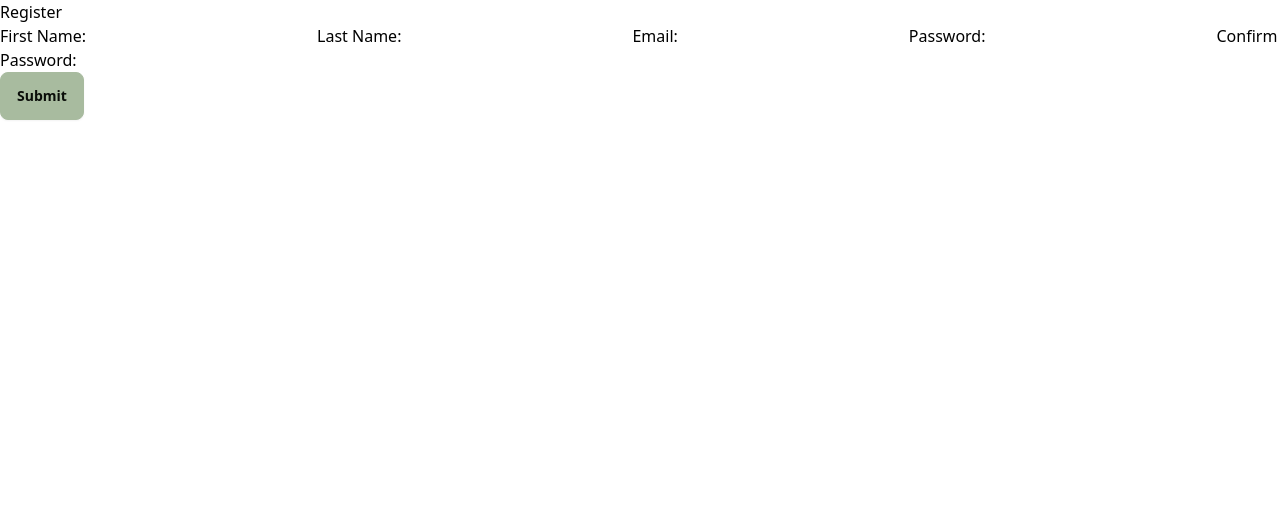
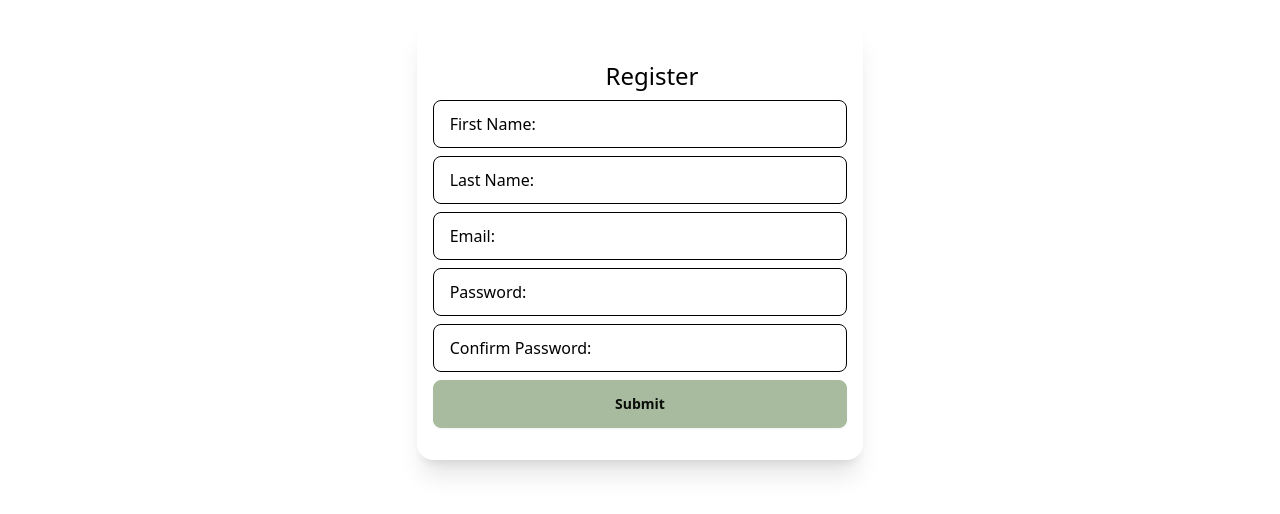
Before and after one commit to cmccaulee/hatch_and_hackle, a React (Vite) app in the folder client/: page /register in a window 1280 px wide. Shown: the top 514 px of the page. Built offline with nearby package versions, Linux system fonts and the light colour scheme; no server answers; a web font is replaced by a local one.

Commit message:
fully functional
App completely functional

```diff
--- a/client/src/components/Forms/LoginForm.jsx
+++ b/client/src/components/Forms/LoginForm.jsx
@@ -6,7 +6,7 @@ import { LoggedInUserContext } from "../../context/LoggedInUserContext";
 const LoginForm = () => {
     const navigate = useNavigate();
     const { setUser, setIsLoggedIn } = useContext(LoggedInUserContext);
-
+    const [errors, setErrors] = useState({});
     const [user, setUserState] = useState({ email: "", password: "" });
 
     const changeHandler = (e) => {
@@ -20,20 +20,25 @@ const LoginForm = () => {
             .then((response) => {
                 setIsLoggedIn(true);
                 setUser(response.data);
+                navigate("/");
             })
             .catch((error) => {
                 console.log(error);
-            })
-            .finally(() => {
-                navigate("/");
+                setErrors(error.response.data);
             });
     };
 
     return (
-        <form onSubmit={submitHandler}>
-            <h2>Login</h2>
-            <div>
-                <label htmlFor="email">
+        <>
+            <div className="flex justify-center mt-5">
+                <form
+                    className="card bg-base-100 w-auto shadow-xl gap-2 px-4 py-8"
+                    onSubmit={(e) => submitHandler(e)}>
+                    {errors && <p className="text-red-500">{errors.errors}</p>}
+                    <h2 className="text-2xl ml-6 text-center">Login</h2>
+                    <label
+                        htmlFor="email"
+                        className="input input-bordered flex items-center gap-2">
                         Email:
                         <input
                             type="email"
@@ -43,7 +48,9 @@ const LoginForm = () => {
                             onChange={(e) => changeHandler(e)}
                         />
                     </label>
-                <label htmlFor="password">
+                    <label
+                        htmlFor="password"
+                        className="input input-bordered flex items-center gap-2">
                         Password:
                         <input
                             type="password"
@@ -52,9 +59,13 @@ const LoginForm = () => {
                             id="password"
                             onChange={(e) => changeHandler(e)}
                         />
+                        {errors.validationErrors && (
+                            <p className="text-red-400">
+                                {errors.validationErrors.password}
+                            </p>
+                        )}
                     </label>
-            </div>
-            <button className="btn btn-primary" type="submit">
+                    <button className="join-item btn btn-primary" type="submit">
                         Login
                     </button>
                     <span>
@@ -64,6 +75,8 @@ const LoginForm = () => {
                         </Link>{" "}
                     </span>
                 </form>
+            </div>
+        </>
     );
 };
 export default LoginForm;
--- a/client/src/components/Forms/NewFlyForm.jsx
+++ b/client/src/components/Forms/NewFlyForm.jsx
@@ -44,14 +44,15 @@ const NewFlyForm = () => {
 
     return (
         <>
-            <h2>Create a Fly</h2>
-            <form onSubmit={(e) => submitHandler(e)}>
-                {errors && (
-                    <p>
-                        {errors.name} {errors.statusCode}
-                    </p>
-                )}
-                <label htmlFor="name">
+            <div className="flex justify-center mt-5">
+                <form
+                    className="card bg-base-100 w-auto shadow-xl gap-2 px-4 py-8"
+                    onSubmit={(e) => submitHandler(e)}>
+                    {errors && <p className="text-red-500">{errors.name}</p>}
+                    <h2 className="text-2xl ml-6 text-center">Create a Fly</h2>
+                    <label
+                        htmlFor="name"
+                        className="input input-bordered flex items-center gap-2">
                         Fly Name:
                         <input
                             type="text"
@@ -66,9 +67,8 @@ const NewFlyForm = () => {
                             </p>
                         )}
                     </label>
-                <label htmlFor="type">
-                    Fly Type:
                     <select
+                        className="select select-bordered w-full"
                         type="option" // May need to adjust this line
                         value={fly.type}
                         name="type"
@@ -88,10 +88,8 @@ const NewFlyForm = () => {
                             {errors.validationErrors.type}
                         </p>
                     )}
-                </label>
-                <label htmlFor="hatch">
-                    Hatch:
                     <select
+                        className="select select-bordered w-full"
                         type="option" // May need to adjust this line
                         value={fly.hatch}
                         name="hatch"
@@ -113,25 +111,12 @@ const NewFlyForm = () => {
                             {errors.validationErrors.hatch}
                         </p>
                     )}
-                </label>
-                <label htmlFor="description">
-                    Fly Description:
-                    <input
-                        type="text"
-                        value={fly.description}
-                        name="description"
-                        id="description"
-                        onChange={(e) => changeHandler(e)}
-                    />
-                    {errors.validationErrors && (
-                        <p className="text-red-400">
-                            {errors.validationErrors.description}
-                        </p>
-                    )}
-                </label>
-                <label htmlFor="image">
+                    <label
+                        htmlFor="image"
+                        className="input input-bordered flex items-center gap-2">
                         Fly Image:
                         <input
+                            placeholder="URL only for now"
                             type="text"
                             value={fly.image}
                             name="image"
@@ -144,11 +129,29 @@ const NewFlyForm = () => {
                             </p>
                         )}
                     </label>
+
+                    <textarea
+                        className="textarea textarea-bordered textarea-lg w-full"
+                        placeholder="Description"
+                        type="textarea"
+                        value={fly.description}
+                        name="description"
+                        id="description"
+                        onChange={(e) => changeHandler(e)}
+                    />
+                    {errors.validationErrors && (
+                        <p className="text-red-400">
+                            {errors.validationErrors.description}
+                        </p>
+                    )}
+
+                    <div className="flex justify-center">
                         <button type="submit" className="btn btn-primary">
-                    {" "}
                             Create Fly
                         </button>
+                    </div>
                 </form>
+            </div>
         </>
     );
 };
--- a/client/src/components/Forms/RegisterForm.jsx
+++ b/client/src/components/Forms/RegisterForm.jsx
@@ -6,6 +6,7 @@ import { LoggedInUserContext } from "../../context/LoggedInUserContext";
 const RegisterForm = () => {
     const navigate = useNavigate();
     const { setUser, setIsLoggedIn } = useContext(LoggedInUserContext);
+    const [errors, setErrors] = useState({});
     const [user, setUserState] = useState({
         firstName: "",
         lastName: "",
@@ -25,23 +26,25 @@ const RegisterForm = () => {
             .then((response) => {
                 setIsLoggedIn(true);
                 setUser(response.data);
-                console.log(response);
-            })
-            .catch((error) => {
-                console.log(error);
                 navigate("/");
             })
-            .finally(() => {
-                navigate("/");
+            .catch((err) => {
+                console.log(err);
+                setErrors(err.response.data);
             });
     };
 
     return (
         <>
-            <h2>Register</h2>
-            <form onSubmit={submitHandler}>
-                <div>
-                    <label htmlFor="firstName">
+            <div className="flex justify-center mt-5">
+                <form
+                    className="card bg-base-100 w-auto shadow-xl gap-2 px-4 py-8"
+                    onSubmit={(e) => submitHandler(e)}>
+                    {errors && <p className="text-red-500">{errors.name}</p>}
+                    <h2 className="text-2xl ml-6 text-center">Register</h2>
+                    <label
+                        htmlFor="firstName"
+                        className="input input-bordered flex items-center gap-2">
                         First Name:
                         <input
                             type="text"
@@ -50,9 +53,15 @@ const RegisterForm = () => {
                             id="firstName"
                             onChange={(e) => changeHandler(e)}
                         />
+                        {errors.validationErrors && (
+                            <p className="text-red-400">
+                                {errors.validationErrors.firstName}
+                            </p>
+                        )}
                     </label>
-
-                    <label htmlFor="lastName">
+                    <label
+                        htmlFor="lastName"
+                        className="input input-bordered flex items-center gap-2">
                         Last Name:
                         <input
                             type="text"
@@ -61,8 +70,15 @@ const RegisterForm = () => {
                             id="lastName"
                             onChange={(e) => changeHandler(e)}
                         />
+                        {errors.validationErrors && (
+                            <p className="text-red-400">
+                                {errors.validationErrors.lastName}
+                            </p>
+                        )}
                     </label>
-                    <label htmlFor="email">
+                    <label
+                        htmlFor="email"
+                        className="input input-bordered flex items-center gap-2">
                         Email:
                         <input
                             type="email"
@@ -71,8 +87,15 @@ const RegisterForm = () => {
                             id="email"
                             onChange={(e) => changeHandler(e)}
                         />
+                        {errors.validationErrors && (
+                            <p className="text-red-400">
+                                {errors.validationErrors.email}
+                            </p>
+                        )}
                     </label>
-                    <label htmlFor="password">
+                    <label
+                        htmlFor="password"
+                        className="input input-bordered flex items-center gap-2">
                         Password:
                         <input
                             type="password"
@@ -81,8 +104,15 @@ const RegisterForm = () => {
                             id="password"
                             onChange={(e) => changeHandler(e)}
                         />
+                        {errors.validationErrors && (
+                            <p className="text-red-400">
+                                {errors.validationErrors.password}
+                            </p>
+                        )}
                     </label>
-                    <label htmlFor="confirmPassword">
+                    <label
+                        htmlFor="confirmPassword"
+                        className="input input-bordered flex items-center gap-2">
                         Confirm Password:
                         <input
                             type="password"
@@ -91,12 +121,17 @@ const RegisterForm = () => {
                             id="confirmPassword"
                             onChange={(e) => changeHandler(e)}
                         />
+                        {errors.validationErrors && (
+                            <p className="text-red-400">
+                                {errors.validationErrors.confirmPassword}
+                            </p>
+                        )}
                     </label>
-                </div>
-                <button className="btn btn-primary" type="submit">
-                    Submit
-                </button>
-            </form>
+                    <button className=" btn btn-primary" type="submit">
+                        Submit
+                    </button>
+                </form>
+            </div>
         </>
     );
 };
```
Also changed, not shown: 2 other files (tests, documents, lock files or other folders). Lines whose indentation alone changed are shown as unchanged.
